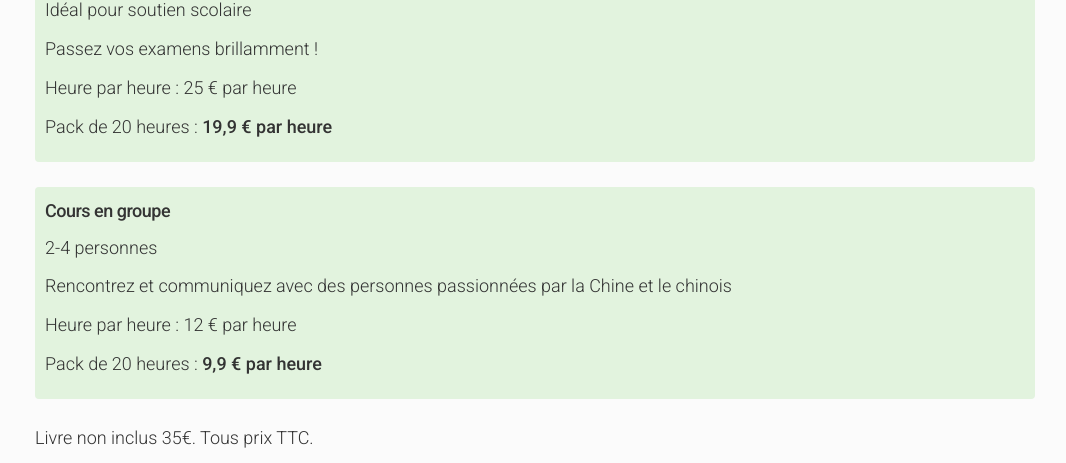
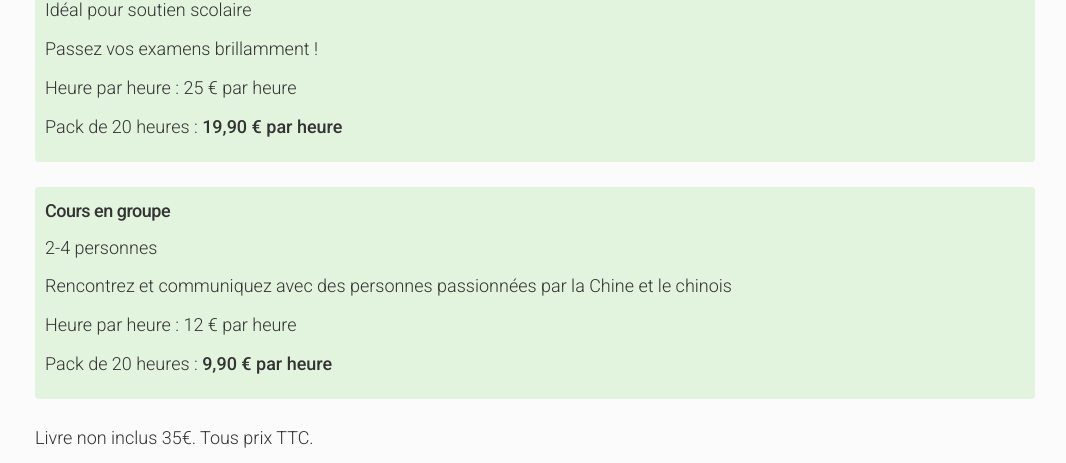
Before and after one commit to peferron/lilymandarin, a Jekyll site: the page built from particulier/index.html, in a window 1280 px wide. Shown: the part 1056-1519 px from the top of the page, without its empty margins (105-1171 px from the left). Built offline with Jekyll 4.4.1, drawn with Linux system fonts in a browser that asks for light colours.

Commit message:
Use two digits for price cents

```diff
--- a/particulier/index.html
+++ b/particulier/index.html
@@ -46,7 +46,7 @@ title: Cours pour particuliers
       <li>Idéal pour soutien scolaire</li>
       <li>Passez vos examens brillamment !</li>
       <li>Heure par heure : 25 € par heure</li>
-      <li>Pack de 20 heures : <strong>19,9 € par heure</strong></li>
+      <li>Pack de 20 heures : <strong>19,90 € par heure</strong></li>
     </ul>
   </div>
 
@@ -56,7 +56,7 @@ title: Cours pour particuliers
       <li>2-4 personnes</li>
       <li>Rencontrez et communiquez avec des personnes passionnées par la Chine et le chinois</li>
       <li>Heure par heure : 12 € par heure</li>
-      <li>Pack de 20 heures : <strong>9,9 € par heure</strong></li>
+      <li>Pack de 20 heures : <strong>9,90 € par heure</strong></li>
     </ul>
   </div>
 
```
